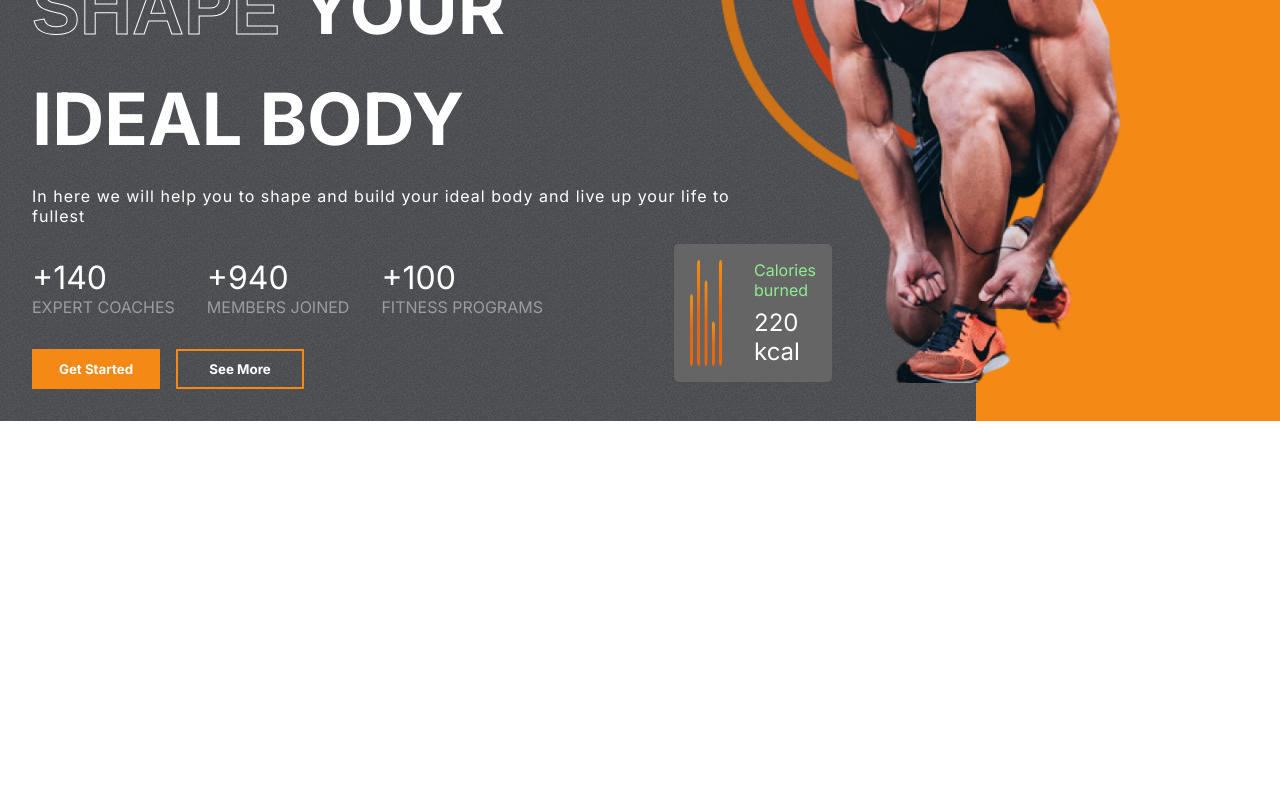
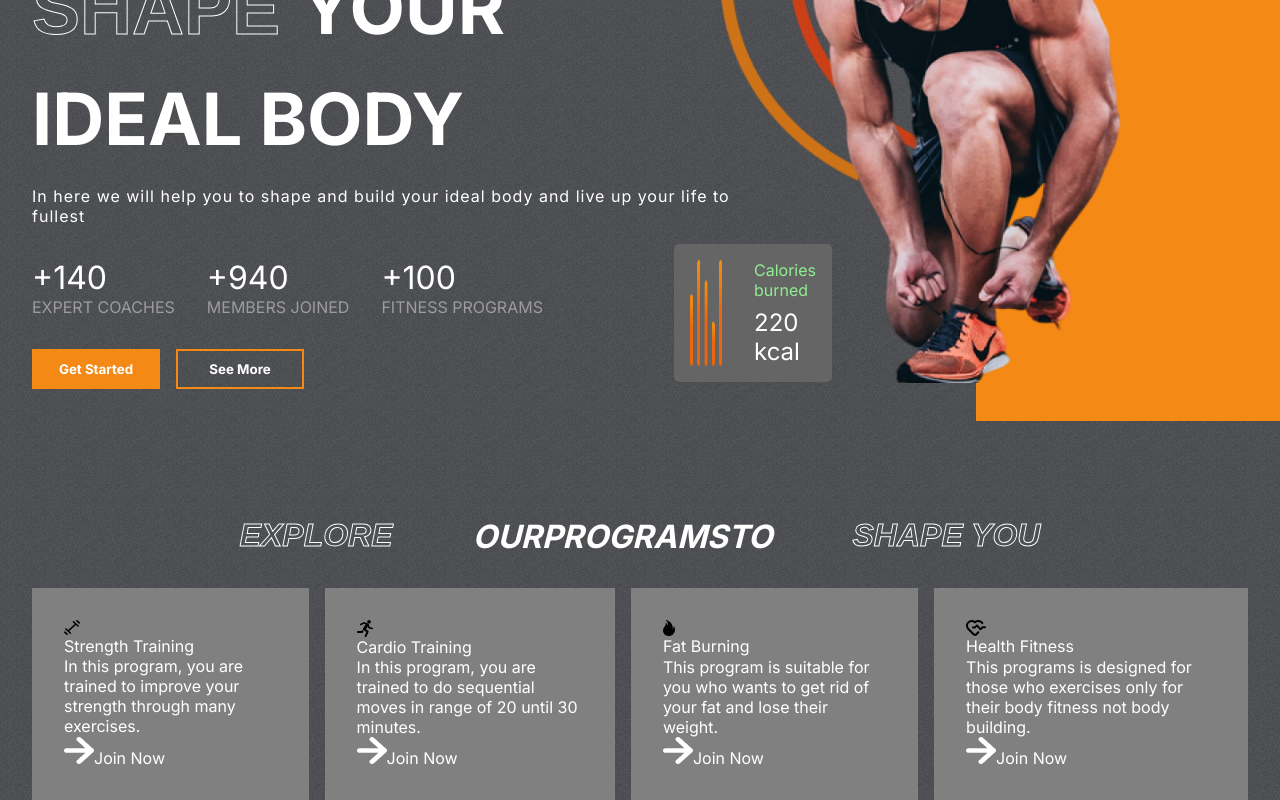
Before and after one commit to AlaminSarkerFRII/Fitness-Club, a React (Create React App) app: page / in a window 1280 px wide. Shown: the part 300-1100 px from the top of the page. Before the commit the page ends 800 px from the top, so only its background shows below. Built offline with nearby package versions, Linux system fonts and the light colour scheme.

Commit message:
add programs section

```diff
--- a/src/App.js
+++ b/src/App.js
@@ -1,9 +1,11 @@
 import './App.css';
 import Hero from './components/Hero/Hero';
+import Programs from './components/Programs/Programs';
 function App() {
   return (
     <div className="App">
          <Hero/>
+         <Programs/>
     </div>
   );
 }
--- /dev/null
+++ b/src/components/Programs/Programs.css
@@ -0,0 +1,32 @@
+.programs{
+    display: flex;
+    flex-direction: column;
+    gap: 2rem;
+    padding: 0 2rem;
+}
+.program-header{
+    display: flex;
+    gap: 5rem;
+    justify-content: center;
+    color: white;
+    font-size: 2rem;
+    font-weight: bold;
+    text-transform: uppercase;
+    font-style: italic;
+}
+
+/* categories */
+
+.program-categories{
+    display: flex;
+    gap: 1rem;
+}
+
+.category{
+    display: flex;
+    flex-direction: column;
+    padding:2rem;
+    color: white;
+    background-color: gray;
+    justify-content: space-between;
+}
--- /dev/null
+++ b/src/components/Programs/Programs.jsx
@@ -0,0 +1,31 @@
+import React from "react";
+import "./Programs.css";
+import { programsData } from "../../data/programsData.js";
+import rightArrow from "../../assets/rightArrow.png"
+
+const Programs = () => {
+  return (
+    <div id="programs" className="programs">
+      {/* header */}
+      <div className="program-header">
+        <span className="stroke-text">Explore</span>
+        <span>ourProgramsTo</span>
+        <span className="stroke-text">shape you</span>
+      </div>
+      <div className="program-categories">
+        {programsData.map((program) => (
+          <div className="category">
+            {program.image}
+            <span>{program.heading}</span>
+            <span>{program.details}</span>
+            <div className="join-now">
+                <span><img src={rightArrow} alt="rightArrow" />Join Now</span>
+            </div>
+          </div>
+        ))}
+      </div>
+    </div>
+  );
+};
+
+export default Programs;
```
